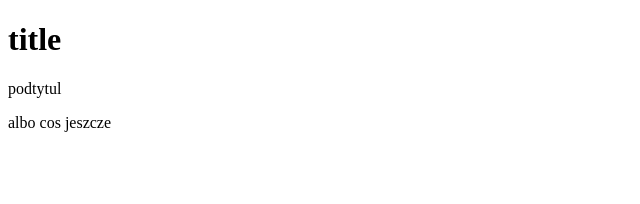
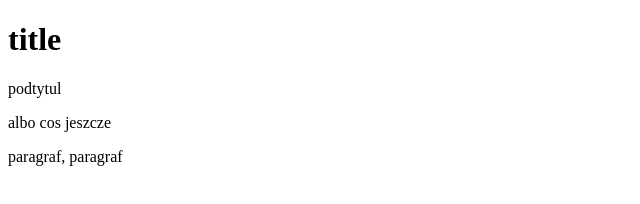
Before and after one commit to wyrwat/nauka-gita2, a plain HTML site: page index.html in a window 1280 px wide. Shown: the whole page, without its empty margins (0-640 px from the left). Drawn offline with Linux system fonts and the light colour scheme.

Commit message:
Add paragraf in nav

```diff
--- a/index.html
+++ b/index.html
@@ -8,6 +8,9 @@
 	<p>podtytul</p>
 	<p>albo cos jeszcze</p>
 <nav>
+	<div>
+		<p>paragraf, paragraf</p>
+	</div>
 </nav>
 </body>
 </html>
```
